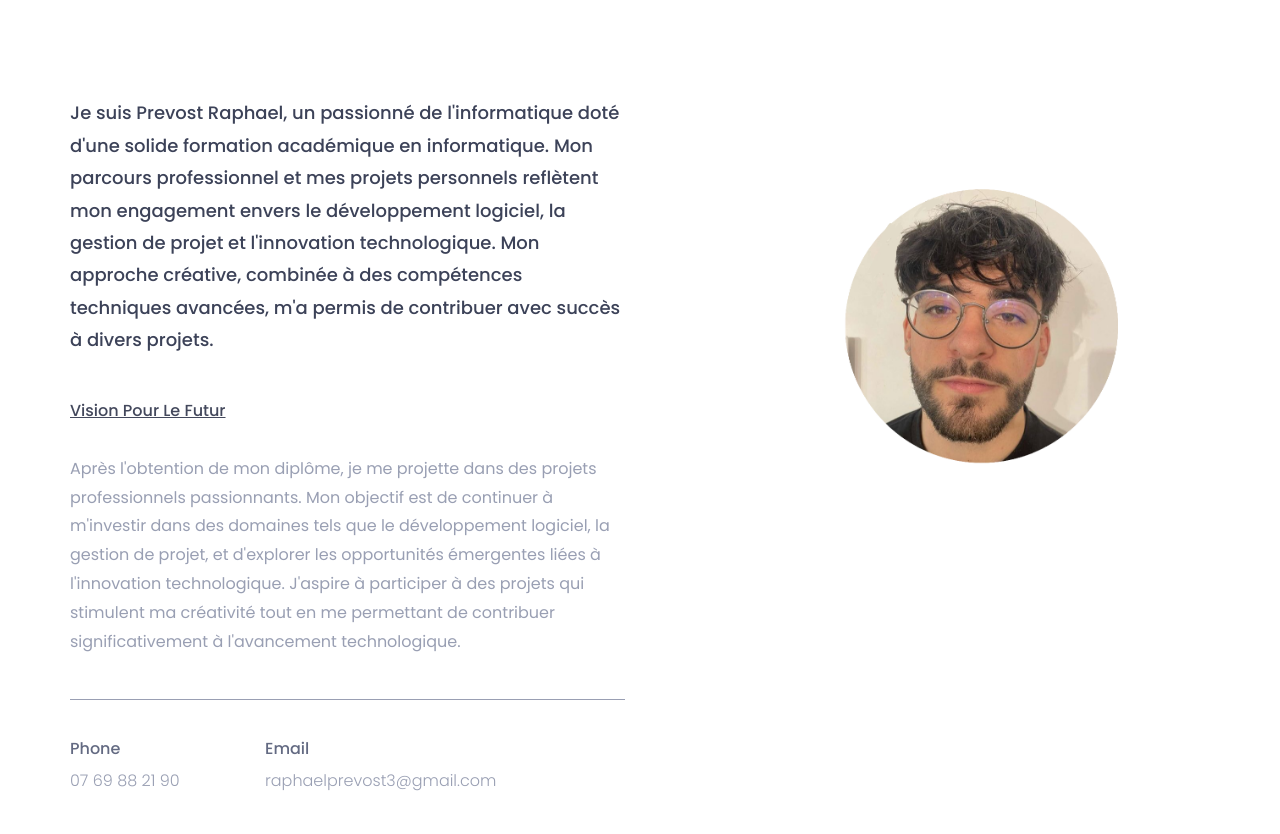
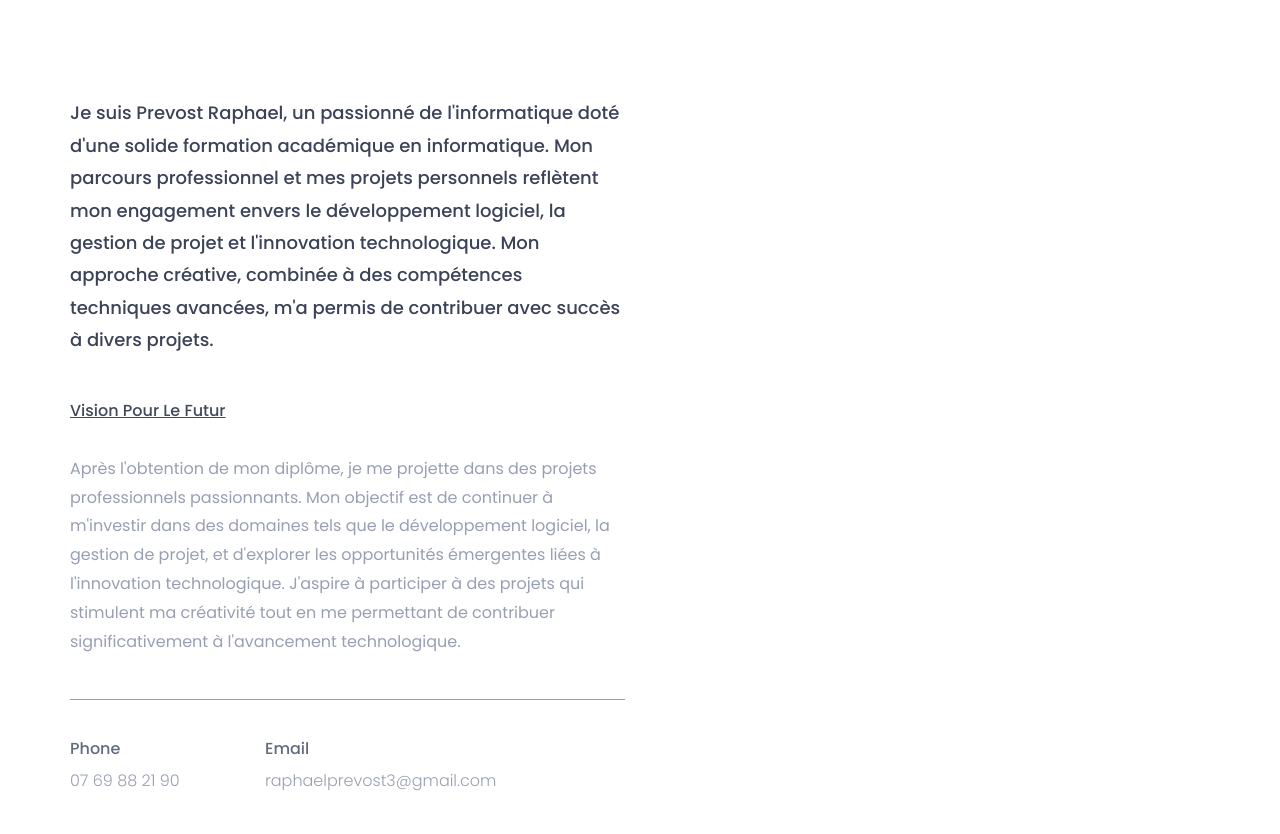
Before and after one commit to Bibaxmaxx/Portfolio-Prevost, a plain HTML site: page index.html in a window 1280 px wide. Shown: the part 1020-1854 px from the top of the page. Drawn offline with nearby package versions, Linux system fonts and the light colour scheme.

Commit message:
enlevage photo

```diff
--- a/index.html
+++ b/index.html
@@ -156,7 +156,6 @@
 							</div>
 						</div>
 						<div class="col-sm-offset-1 col-sm-5">
-							  <img src="assets/images/about/photomoi1.png" alt="profile_image">
 
 						</div>
 					</div>
```
